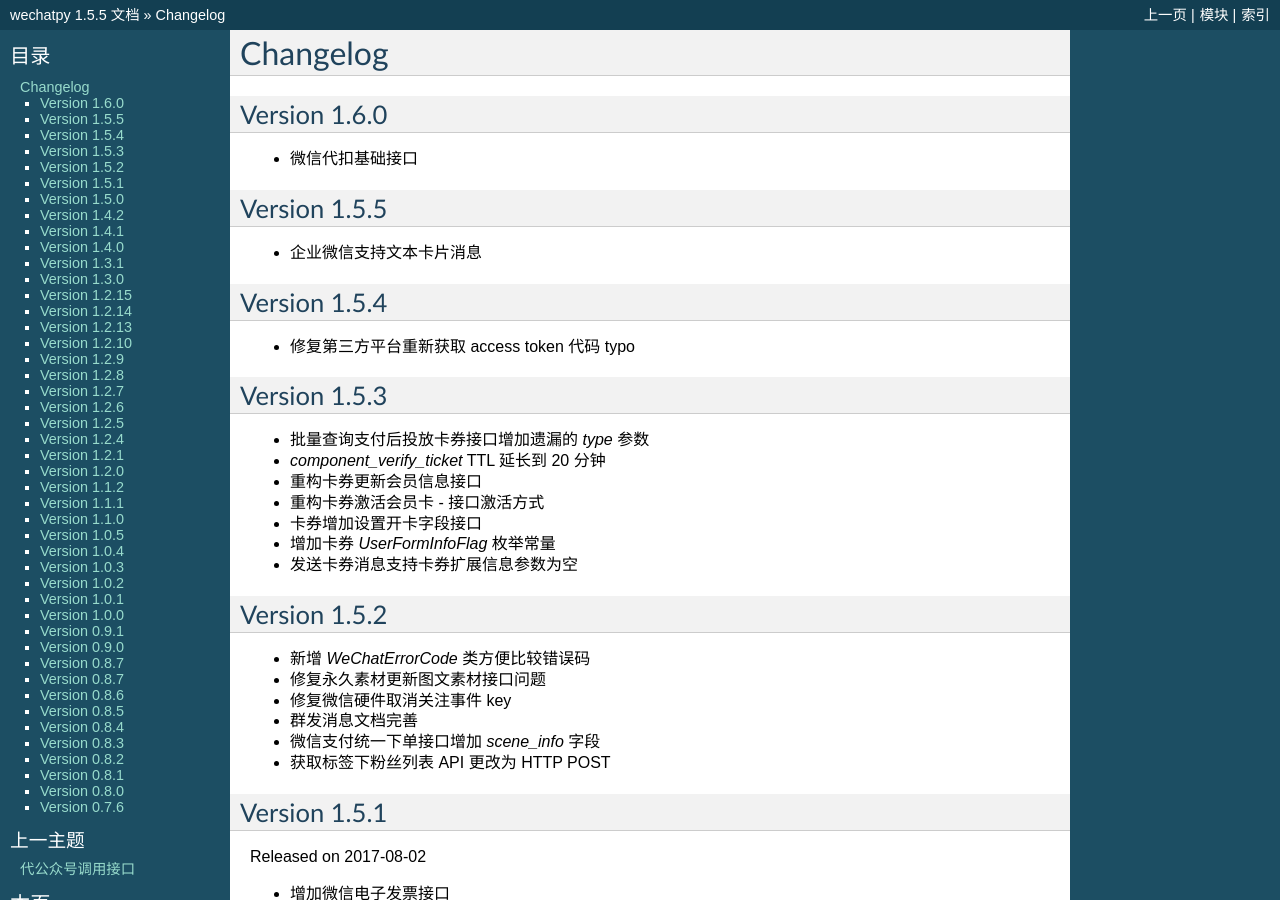
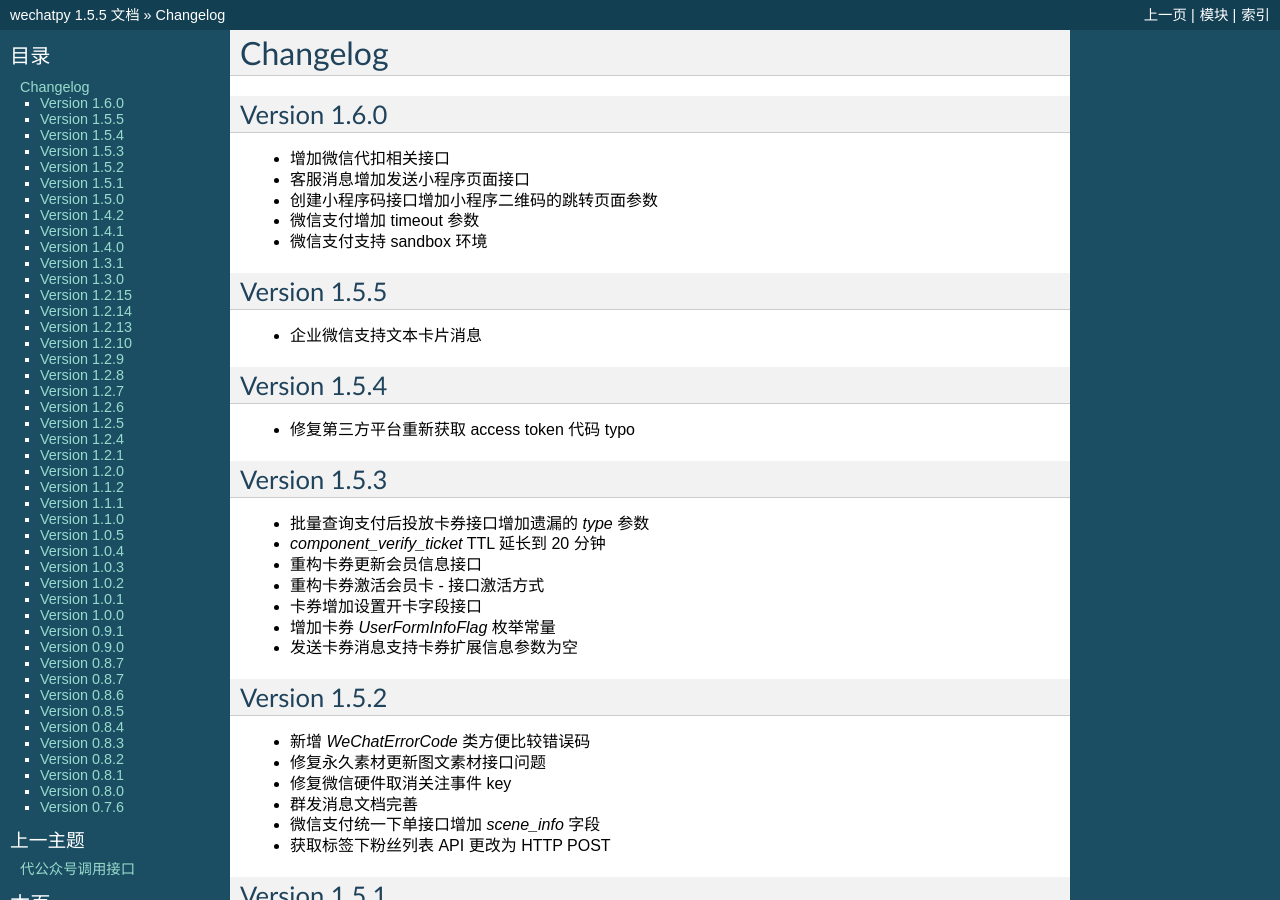
Before and after one commit to wechatpy/wechatpy, a Sphinx documentation site: the page built from docs/changelog.rst, in a window 1280 px wide and 900 px high. Built offline with Sphinx 7.4.7, drawn with Linux system fonts in a browser that asks for light colours.

Commit message:
Update changelog for v1.6.0

```diff
--- a/docs/changelog.rst
+++ b/docs/changelog.rst
@@ -4,7 +4,11 @@
 Version 1.6.0
 ------------------
 
-+ 微信代扣基础接口
++ 增加微信代扣相关接口
++ 客服消息增加发送小程序页面接口
++ 创建小程序码接口增加小程序二维码的跳转页面参数
++ 微信支付增加 timeout 参数
++ 微信支付支持 sandbox 环境
 
 Version 1.5.5
 ------------------
```
